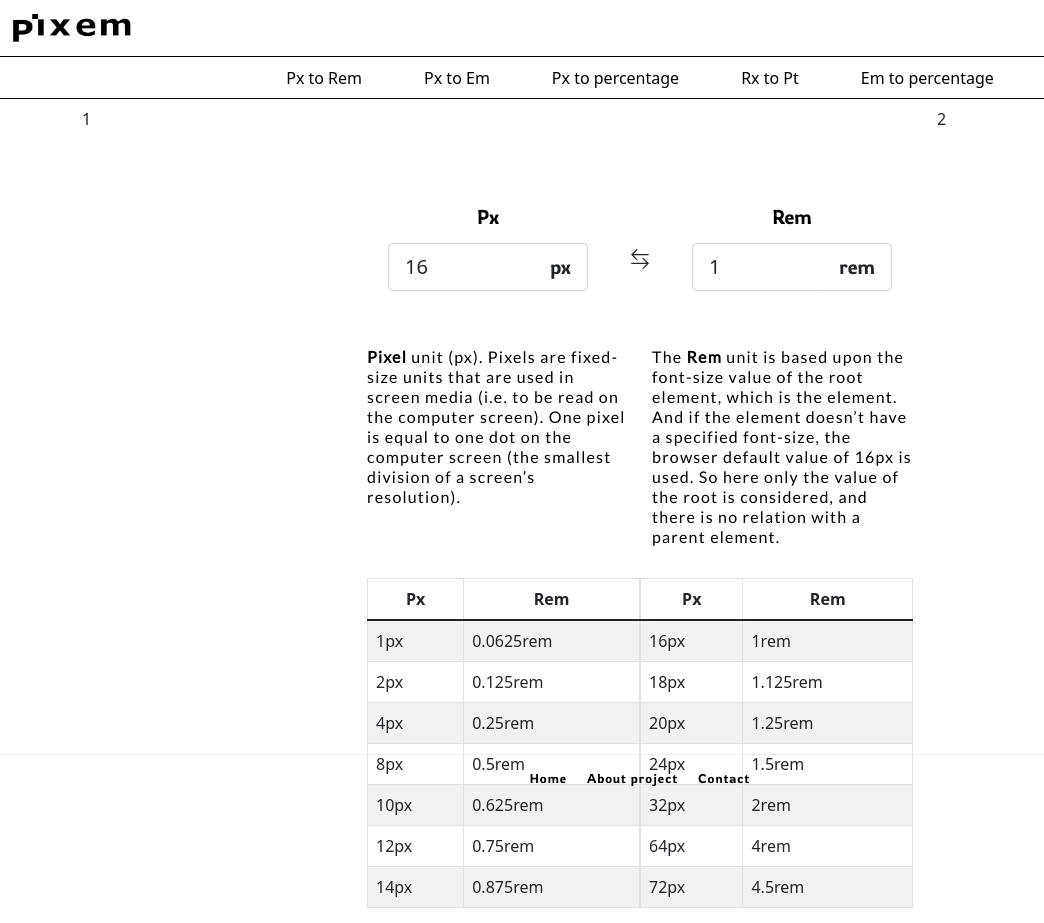
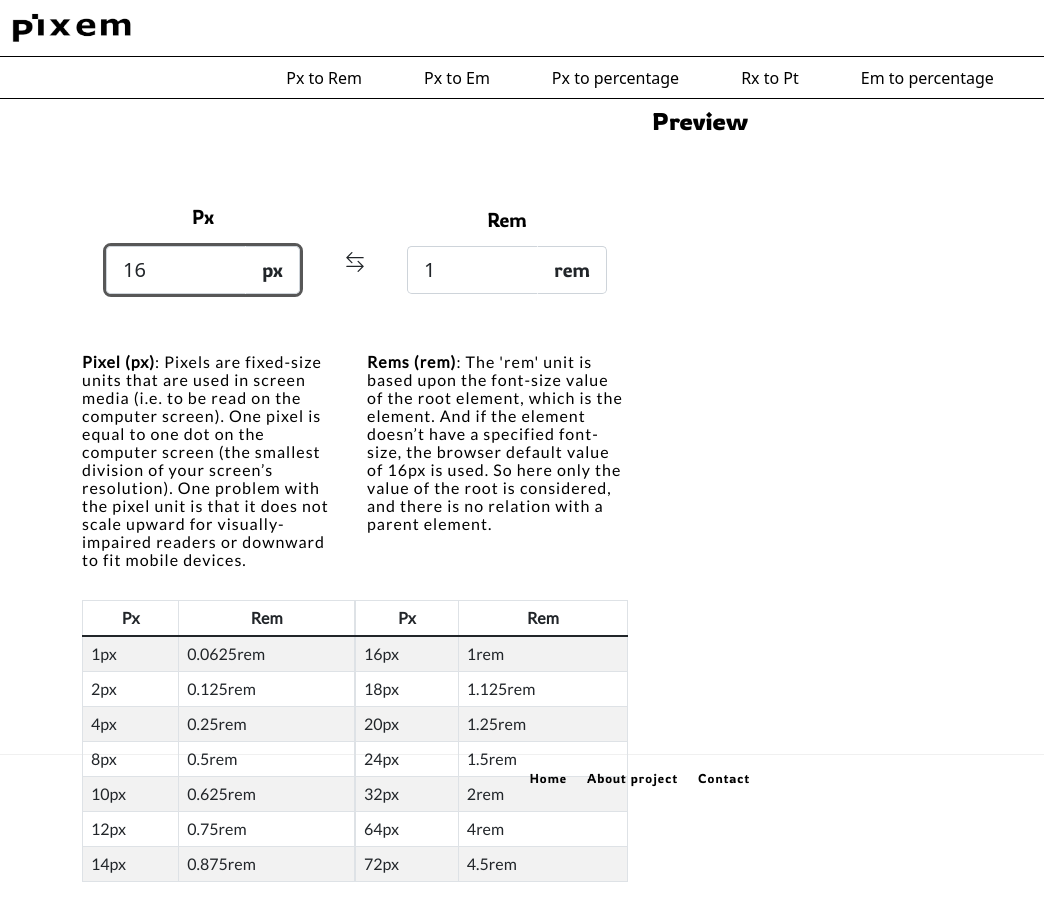
Before and after one commit to 12Aleks/pixem, a Next.js app in the folder app/: page / in a window 1280 px wide. Shown: the whole page, without its empty margins (0-1044 px from the left). After the commit the page ends 897 px from the top, so only its background shows below. Built offline with nearby package versions, Linux system fonts and the light colour scheme.

Commit message:
The text content was updated

```diff
--- a/app/components/UniversalTable.js
+++ b/app/components/UniversalTable.js
@@ -2,12 +2,15 @@ import React from 'react';
 import {Table} from "react-bootstrap";
 
 const UniversalTable = ({ unitName, data}) => {
+
+    let unit = unitName !== '%'? unitName : 'percent';
+
     return (
         <Table striped bordered hover >
             <thead>
             <tr>
                 <th>Px</th>
-                <th>{unitName}</th>
+                <th>{unit}</th>
             </tr>
             </thead>
             <tbody>
--- a/app/components/subpages/first.js
+++ b/app/components/subpages/first.js
@@ -37,16 +37,13 @@ const First = () => {
     return (
         <Container>
             <Row>
-                <Col md={3}>
-                    1
-                </Col>
                 <Col md={6}>
                     <Row>
                         <Col md={12} className='order-0'>
                     <div className={`input-wrapper ${position && "flex-row-reverse"}`}>
                         <div>
                             <p>Px</p>
-                            <InputGroup className="mb-3" size="lg">
+                            <InputGroup className={`mb-3 ${!toggleSwitch && 'active'}`} size="lg">
                                 <FormControl
                                     type="text"
                                     value={px}
@@ -62,7 +59,7 @@ const First = () => {
 
                         <div>
                             <p>Rem</p>
-                            <InputGroup className="mb-3" size="lg">
+                            <InputGroup className={`mb-3 ${toggleSwitch && 'active'}`} size="lg">
                                 <FormControl type="text"
                                              value={rem}
                                              onChange={(e) => setRem(e.target.value)}
@@ -73,10 +70,10 @@ const First = () => {
                     </div>
                         </Col>
                         <Col md={6} className={`text-wrapper ${position && 'order-1'}`}>
-                            <p><b>Pixel</b> unit (px). Pixels are fixed-size units that are used in screen media (i.e. to be read on the computer screen). One pixel is equal to one dot on the computer screen (the smallest division of a screen’s resolution).</p>
+                            <p><b>Pixel (px)</b>: Pixels are fixed-size units that are used in screen media (i.e. to be read on the computer screen). One pixel is equal to one dot on the computer screen (the smallest division of your screen’s resolution). One problem with the pixel unit is that it does not scale upward for visually-impaired readers or downward to fit mobile devices.</p>
                         </Col>
                         <Col md={6} className={`text-wrapper ${!position && 'order-1'}`}>
-                            <p>The <b>Rem</b> unit is based upon the font-size value of the root element, which is the element. And if the element doesn’t have a specified font-size, the browser default value of 16px is used. So here only the value of the root is considered, and there is no relation with a parent element.</p>
+                            <p><b>Rems (rem)</b>: The 'rem' unit is based upon the font-size value of the root element, which is the element. And if the element doesn’t have a specified font-size, the browser default value of 16px is used. So here only the value of the root is considered, and there is no relation with a parent element.</p>
                         </Col>
                         <Col md={12} className='order-2 d-flex align-items-center'>
                              <UniversalTable  unitName={'rem'} data={tableFirst}/>
@@ -84,8 +81,8 @@ const First = () => {
                         </Col>
                     </Row>
                 </Col>
-                <Col md={3}>
-                    2
+                <Col md={6}>
+                    <h4>Preview</h4>
                 </Col>
             </Row>
         </Container>
--- a/app/components/subpages/fourth.js
+++ b/app/components/subpages/fourth.js
@@ -36,9 +36,6 @@ const Fourth = () => {
     return (
         <Container>
             <Row>
-                <Col md={3}>
-                    1
-                </Col>
                 <Col md={6}>
                     <Row>
                         <Col md={12} className='order-0'>
@@ -73,10 +70,10 @@ const Fourth = () => {
                             </div>
                         </Col>
                         <Col md={6} className={`text-wrapper ${position && 'order-1'}`}>
-                            <p><b>Pixel</b> unit (px). Pixels are fixed-size units that are used in screen media (i.e. to be read on the computer screen). One pixel is equal to one dot on the computer screen (the smallest division of a screen’s resolution). A pixel at 96DPI (dots per inch) is equal to 0.2645835 millimetres.</p>
+                            <p><b>Pixel (px)</b>: Pixels are fixed-size units that are used in screen media (i.e. to be read on the computer screen). One pixel is equal to one dot on the computer screen (the smallest division of your screen’s resolution). One problem with the pixel unit is that it does not scale upward for visually-impaired readers or downward to fit mobile devices.</p>
                         </Col>
                         <Col md={6} className={`text-wrapper ${!position && 'order-1'}`}>
-                            <p><b>Points</b> unit (pt). Points are a unit of measurement used in print. They are based on an inch of a ruler, and one inch is equal to 72 points. Points are much like pixels, in that they are fixed-size units and cannot scale in size. A point is equal to 0.352778 millimetres or 1.333 pixels.</p>
+                            <p><b>Points (pt)</b>: Points are traditionally used in print media (anything that is to be printed on paper, etc.). One point is equal to 1/72 of an inch. Points are much like pixels, in that they are fixed-size units and cannot scale in size.</p>
                         </Col>
                         <Col md={12} className='order-2 d-flex align-items-center'>
                            <UniversalTable unitName={'pt'} data={tableFirst}/>
@@ -84,7 +81,7 @@ const Fourth = () => {
                         </Col>
                     </Row>
                 </Col>
-                <Col md={3}>
+                <Col md={6}>
                     2
                 </Col>
             </Row>
--- a/app/components/subpages/second.js
+++ b/app/components/subpages/second.js
@@ -36,9 +36,6 @@ const Second = () => {
     return (
         <Container>
             <Row>
-                <Col md={3}>
-                    1
-                </Col>
                 <Col md={6}>
                     <Row>
                         <Col md={12} className='order-0'>
@@ -73,10 +70,10 @@ const Second = () => {
                     </div>
                         </Col>
                         <Col md={6} className={`text-wrapper ${position && 'order-1'}`}>
-                            <p><b>Pixel</b> unit (px). Pixels are fixed-size units that are used in screen media (i.e. to be read on the computer screen). One pixel is equal to one dot on the computer screen (the smallest division of a screen’s resolution).</p>
+                            <p><b>Pixel (px)</b>: Pixels are fixed-size units that are used in screen media (i.e. to be read on the computer screen). One pixel is equal to one dot on the computer screen (the smallest division of your screen’s resolution). One problem with the pixel unit is that it does not scale upward for visually-impaired readers or downward to fit mobile devices.</p>
                         </Col>
                         <Col md={6} className={`text-wrapper ${!position && 'order-1'}`}>
-                            <p>The <b>Em</b> unit allows setting the font size of an element relative to the font size of its parent. When the size of the parent element changes, the size of the child changes automatically.</p>
+                            <p><b>Ems (em)</b>: The “em” is a scalable unit that is used in web document media. An em is equal to the current font-size, for instance, if the font-size of the document is 12pt, 1em is equal to 12pt. Ems are scalable in nature, so 2em would equal 24pt, .5em would equal 6pt, etc. Ems are becoming increasingly popular in web documents due to scalability and their mobile-device-friendly nature.</p>
                         </Col>
                         <Col md={12} className='order-2 d-flex align-items-center'>
                         <UniversalTable  unitName={'em'} data={tableFirst}/>
@@ -84,7 +81,7 @@ const Second = () => {
                          </Col>
                     </Row>
                 </Col>
-                <Col md={3}>
+                <Col md={6}>
                     2
                 </Col>
             </Row>
--- a/app/components/subpages/third.js
+++ b/app/components/subpages/third.js
@@ -1,12 +1,32 @@
 import React, {useEffect, useState} from 'react';
 import {Container, Row, Col, FormControl, InputGroup, Table} from 'react-bootstrap';
 import {ArrowLeftRight} from "react-bootstrap-icons";
+import UniversalTable from "../UniversalTable";
 
 const Third = () => {
     const [percent, setPercent] = useState(100);
     const [px, setPx] = useState(16);
     const [toggleSwitch, setToggleSwitch] = useState(false);
     const [position, setPosition] = useState(false);
+
+    const tableFirst = [
+        { px : 1, unit: 6.25},
+        { px : 2, unit: 12.5},
+        { px : 4, unit: 25},
+        { px : 8, unit: 50},
+        { px : 10, unit: 62.5},
+        { px : 12, unit: 75},
+        { px : 14, unit: 87.5}
+    ];
+    const tableSecond = [
+        {  px: 16, unit:100},
+        {  px: 18, unit:112.5},
+        {  px: 20, unit:125},
+        {  px: 24, unit:150},
+        {  px: 32, unit:200},
+        {  px: 64, unit:400},
+        {  px: 72, unit:450}
+    ];
 
     useEffect(() => {
         toggleSwitch? setPercent(px * 6.25): setPx(percent / 6.25)
@@ -16,9 +36,6 @@ const Third = () => {
     return (
         <Container>
             <Row>
-                <Col md={3}>
-                    1
-                </Col>
                 <Col md={6}>
                     <Row>
                         <Col md={12} className='order-0'>
@@ -53,17 +70,18 @@ const Third = () => {
                     </div>
                         </Col>
                         <Col md={6} className={`text-wrapper ${position && 'order-1'}`}>
-                            <p><b>Pixel</b> unit (px). Pixels are fixed-size units that are used in screen media (i.e. to be read on the computer screen). One pixel is equal to one dot on the computer screen (the smallest division of a screen’s resolution).</p>
+                            <p><b>Pixel (px)</b>: Pixels are fixed-size units that are used in screen media (i.e. to be read on the computer screen). One pixel is equal to one dot on the computer screen (the smallest division of your screen’s resolution). One problem with the pixel unit is that it does not scale upward for visually-impaired readers or downward to fit mobile devices.</p>
                         </Col>
                         <Col md={6} className={`text-wrapper ${!position && 'order-1'}`}>
-                            <p><b>Percent</b> unit (%)</p>
+                            <p><b>Percent (%)</b>: The percent unit is much like the “em” unit, save for a few fundamental differences. First and foremost, the current font-size is equal to 100% (i.e. 16px or 12pt = 100%). While using the percent unit, your text remains fully scalable for mobile devices and for accessibility.</p>
                         </Col>
-                        <Col md={12} className='order-2'>
-
+                        <Col md={12} className='order-2 d-flex align-items-center'>
+                            <UniversalTable  unitName={'%'} data={tableFirst}/>
+                            <UniversalTable  unitName={'%'} data={tableSecond}/>
                         </Col>
                     </Row>
                 </Col>
-                <Col md={3}>
+                <Col md={6}>
                     2
                 </Col>
             </Row>
--- a/app/styles/style.scss
+++ b/app/styles/style.scss
@@ -50,7 +50,7 @@ h1, h2, h3, h4, h5, h6, p, span, a{
   .tab-content{
     .container{
       & > .row{
-        & > div:nth-child(2){
+        & > div:nth-child(1){
           padding-top: 100px;
         }
         & > div{
@@ -67,6 +67,10 @@ h1, h2, h3, h4, h5, h6, p, span, a{
             }
             .input-group {
               max-width: 200px;
+              &.active{
+                border: 3px solid $dark-grey;
+                border-radius: 8px;
+              }
               &:focus, :focus-visible, :focus-within{
                 box-shadow: 0 0 0 0.25rem transparent;
                 border-color: #ced4da;
@@ -86,16 +90,20 @@ h1, h2, h3, h4, h5, h6, p, span, a{
           }
           .text-wrapper{
             p{
-              font: 400 1rem/1.25rem Lato, sans-serif;
-              letter-spacing: 1.2px;
+              font: 400 1rem/1.125rem Lato, sans-serif;
+              letter-spacing: 0.0625rem;
             }
           }
           table{
             margin-top: 15px;
             margin-bottom: 15px;
+            th, td{
+              font: 400 1rem/1.125rem Lato, sans-serif;
+            }
             th {
               text-align: center;
               text-transform: capitalize;
+              font-weight: 600;
             }
           }
         }
```
Also changed, not shown: app/styles/Preview.modules.scss (added).
